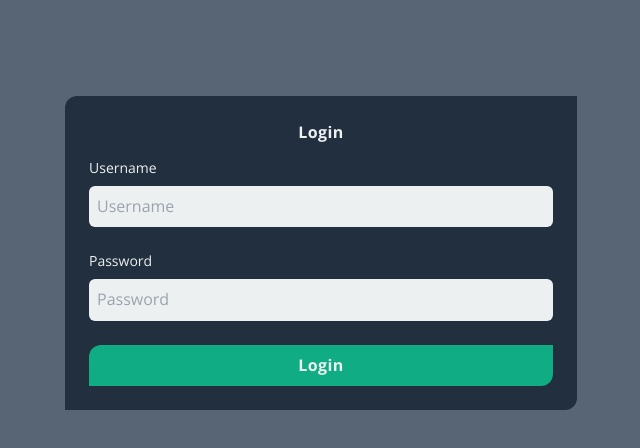
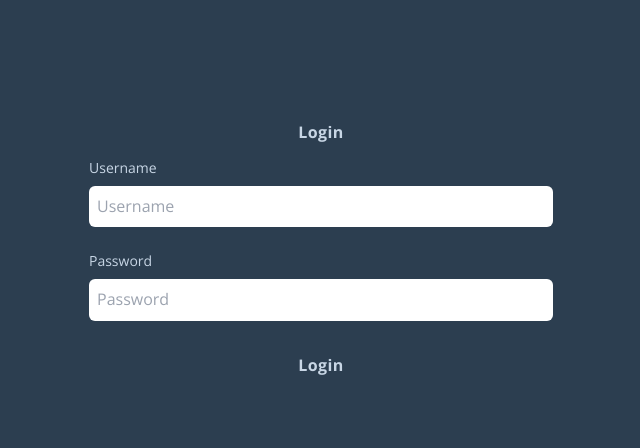
Before and after one commit to betulkilincaslan/crud-with-redux-toolkit, a React (Create React App) app: page / in a window 1280 px wide. Shown: the top 448 px of the page, without its empty margins (319-959 px from the left). Built offline with nearby package versions, Linux system fonts and the light colour scheme; no server answers.

Commit message:
feat: ui kit changed

```diff
--- a/src/index.css
+++ b/src/index.css
@@ -8,7 +8,7 @@
 :root {
   --body-font: 'Open Sans', sans-serif;
   --text-color: #c8d6e5;
-  --body-color: #576574;
+  --body-color: #2c3e50;
 }
 
 *, ::before, ::after {
--- a/tailwind.config.js
+++ b/tailwind.config.js
@@ -5,16 +5,19 @@ module.exports = {
   theme: {
     extend: {
       colors: {
-        fuelTown: "#576574",
-        imperialPrimer: "#222f3e",
-        lightBlueBallerina: "#ecf0f1",
-        stormPetrel: "#8395a7",
-        pastelRed: "#ff6b6b",
-        amour: "#ee5253",
-        casandoraYellow: "#feca57",
-        doubleDragonSkin: "#ff9f43",
-        wildCaribbean: "#1dd1a1",
-        darkMountain: "#10ac84",
+        clouds: "#ecf0f1",
+        silver: "#bdc3c7",
+        concrete: "#95a5a6",
+        asbestos: "#7f8c8d",
+
+        midnightBlue: "#2c3e50",
+        wetAsphalt: "#34495e",
+
+        emerald: "#2ecc71",
+        nephritis: "#27ae60",
+
+        peterRiver: "#3498db",
+        belizeHole: "#2980b9",
       },
     },
   },
```
